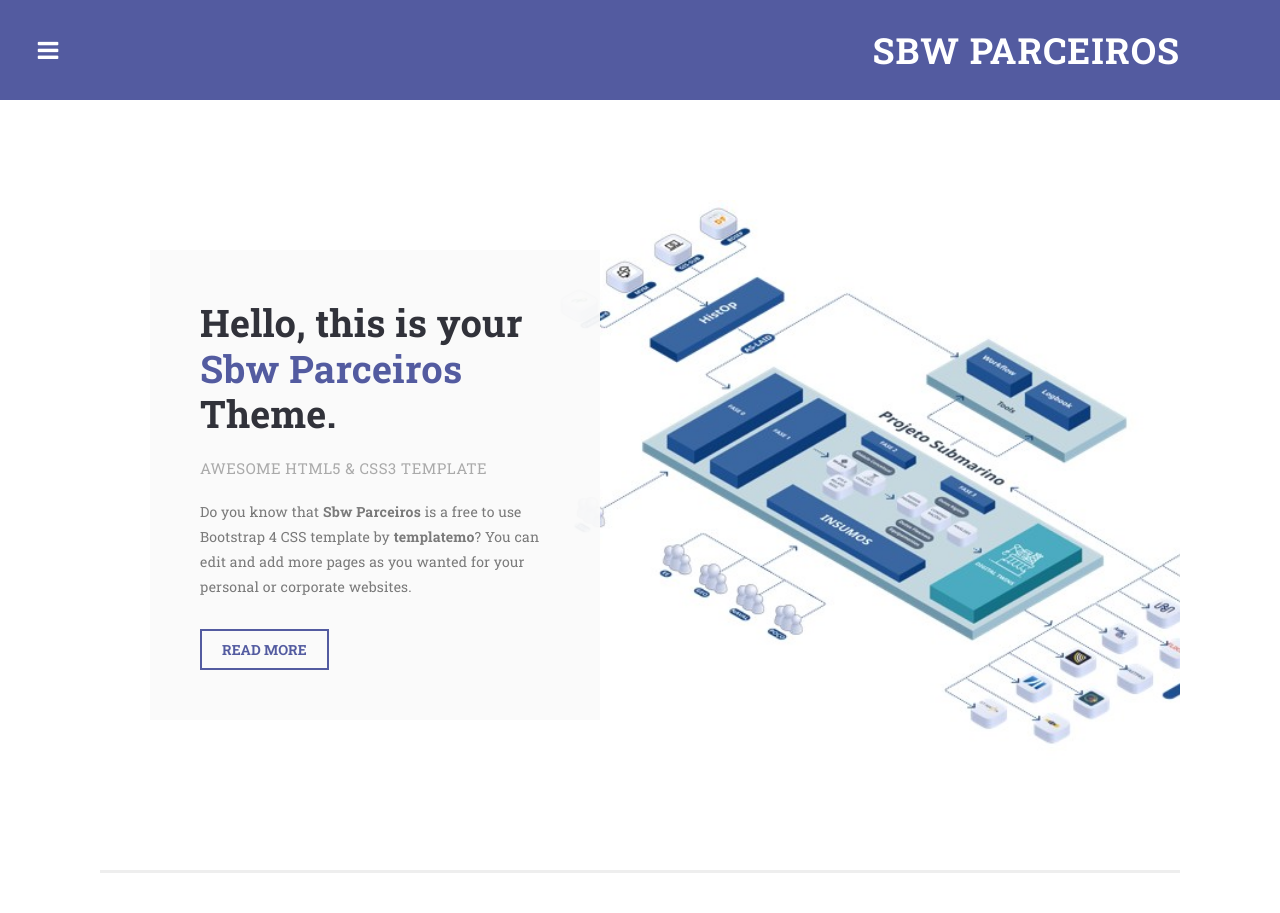
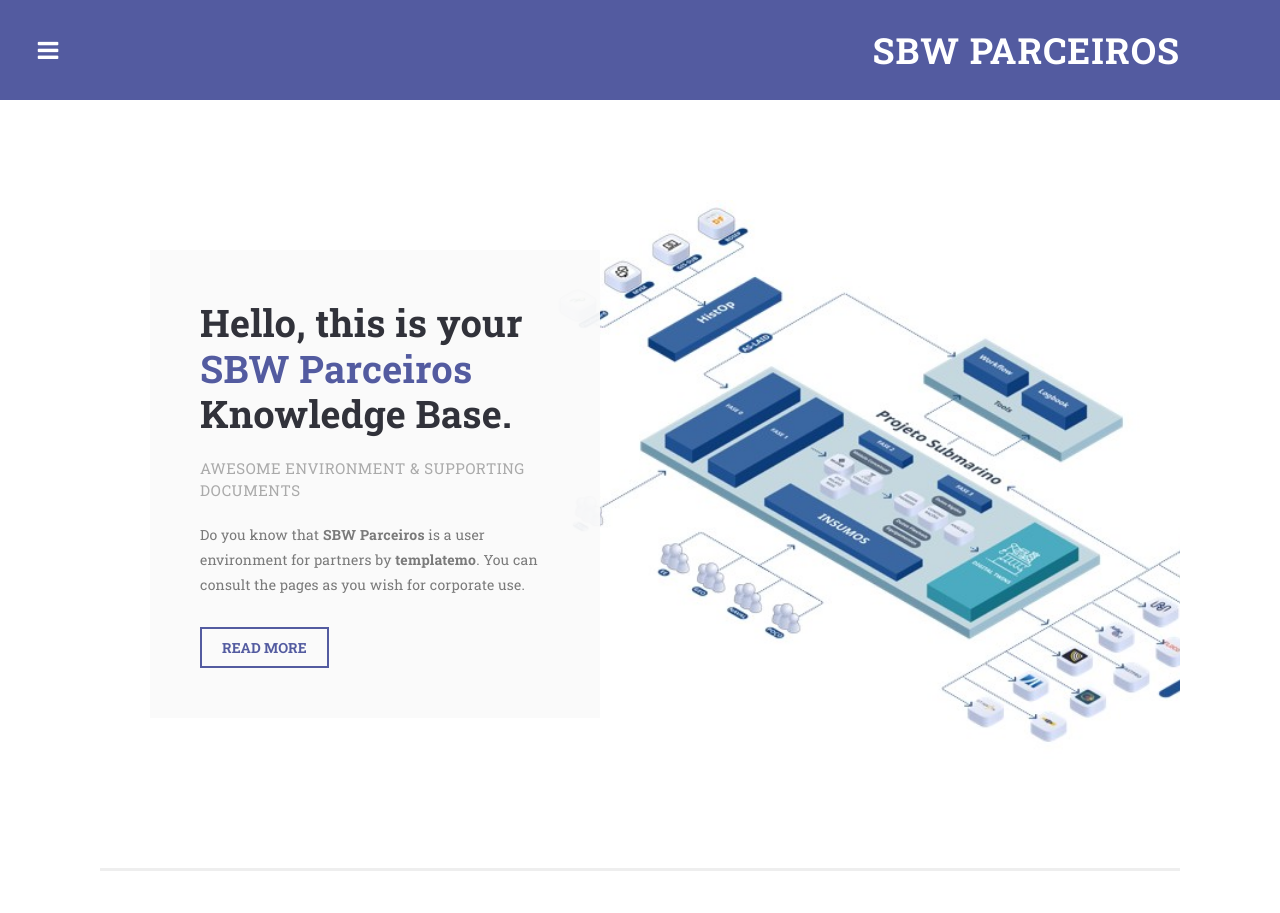
Before and after one commit to OnnaBugeisha87/swbparceiros.github.io, a plain HTML site: page index.html in a window 1280 px wide. Shown: the top 913 px of the page. Drawn offline with Linux system fonts and the light colour scheme.

Commit message:
Add files via upload

```diff
--- a/index.html
+++ b/index.html
@@ -38,7 +38,7 @@
             <!-- Header -->
             <header id="header">
               <div class="logo">
-                <a href="index.html">Sbw Parceiros</a>
+                <a href="index.html">SBW Parceiros</a>
               </div>
             </header>
 
@@ -51,9 +51,9 @@
                       <div class="row">
                         <div class="col-md-12">
                           <div class="banner-caption">
-                            <h4>Hello, this is your <em>Sbw Parceiros</em> Theme.</h4>
-                            <span>AWESOME HTML5 &amp; CSS3 TEMPLATE</span>
-                            <p>Do you know that <strong>Sbw Parceiros</strong> is a free to use Bootstrap 4 CSS template by <strong>templatemo</strong>? You can edit and add more pages as you wanted for your personal or corporate websites.</p>
+                            <h4>Hello, this is your <em>SBW Parceiros</em> Knowledge Base.</h4>
+                            <span>AWESOME ENVIRONMENT &amp; SUPPORTING DOCUMENTS</span>
+                            <p>Do you know that <strong>SBW Parceiros</strong> is a user environment for partners by <strong>templatemo</strong>. You can consult the pages as you wish for corporate use.</p>
                             <div class="primary-button">
                               <a href="#">Read More</a>
                             </div>
```
Also changed, not shown: shortcodes.html (+2 -2 lines), simple_page.html (+1 -1 lines).
